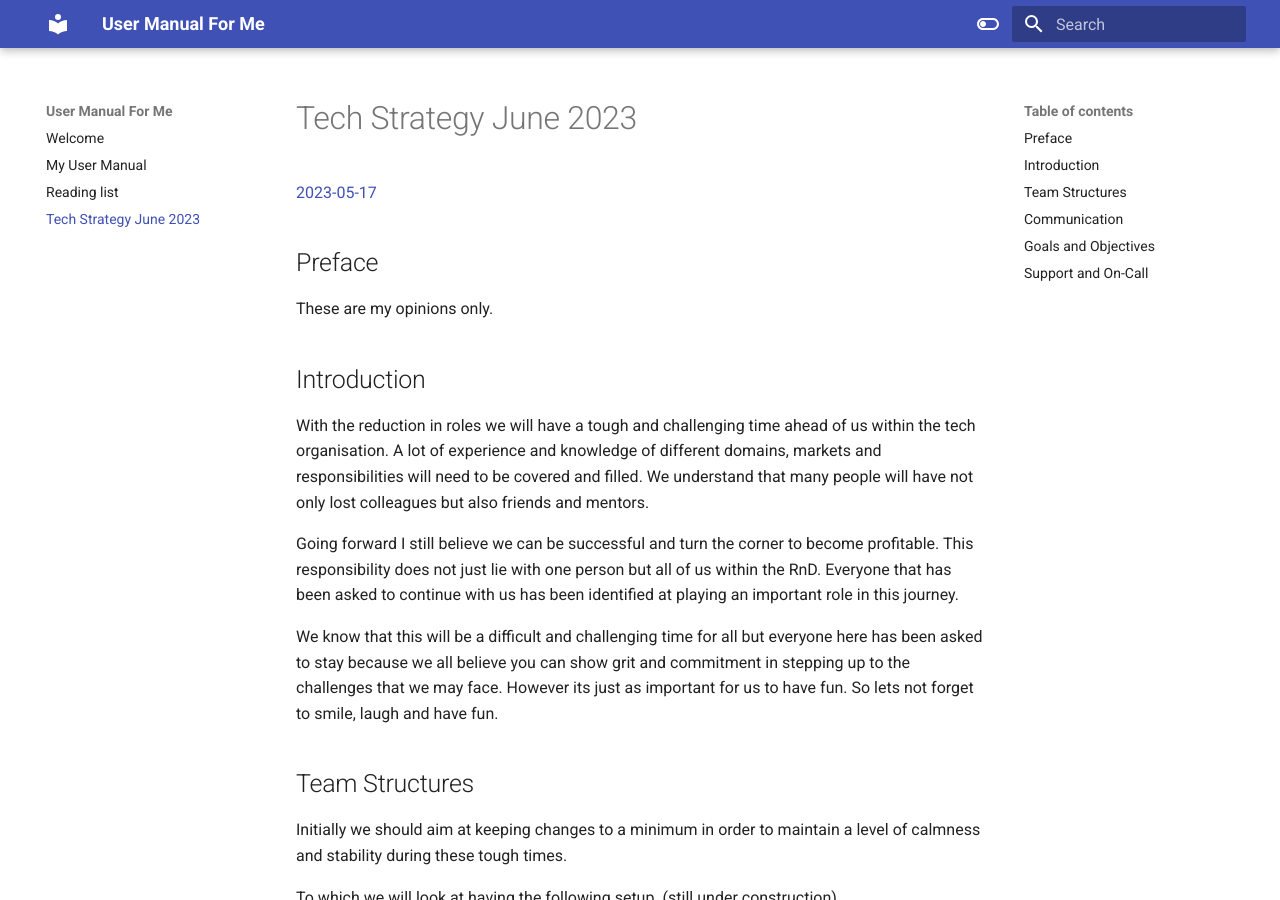
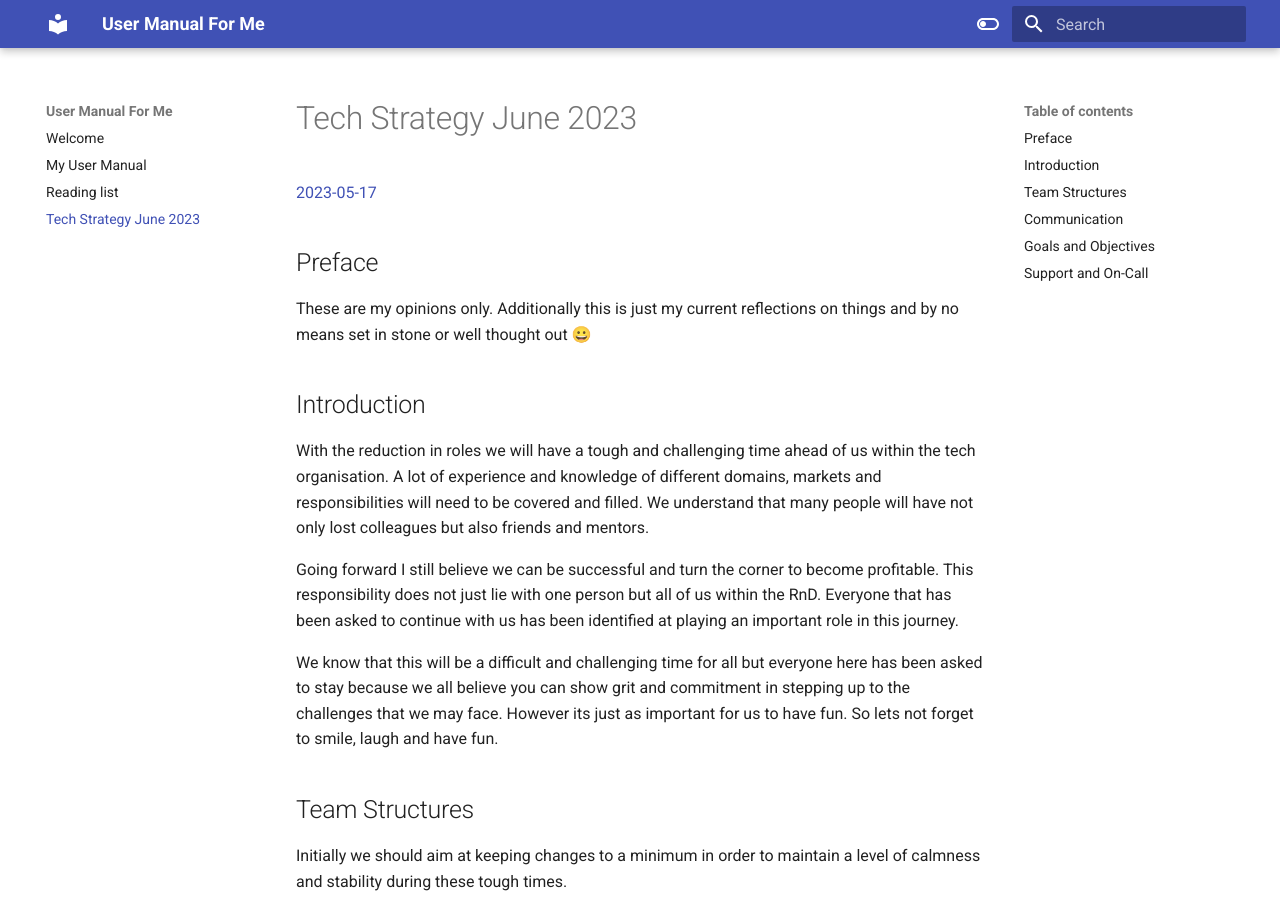
Before and after one commit to skakau/my-ramblings, an MkDocs documentation site: the page built from docs/Tech Strategy June 2023.md, in a window 1280 px wide and 900 px high. Built offline with MkDocs 1.6.1 and Material for MkDocs 9.7.7, drawn with Linux system fonts in a browser that asks for light colours.

Commit message:
PUSH NOTE : Tech Strategy June 2023.md

```diff
--- a/docs/Tech Strategy June 2023.md
+++ b/docs/Tech Strategy June 2023.md
@@ -4,7 +4,7 @@ share: true
 [2023-05-17](2023-05-17.md#)
 
 ## Preface
-These are my opinions only.
+These are my opinions only. Additionally this is just my current reflections on things and by no means set in stone or well thought out 😀
 
 ## Introduction
 With the reduction in roles we will have a tough and challenging time ahead of us within the tech organisation. A lot of experience and knowledge of different domains, markets and responsibilities will need to be covered and filled. We understand that many people will have not only lost colleagues  but also friends and mentors.
```
